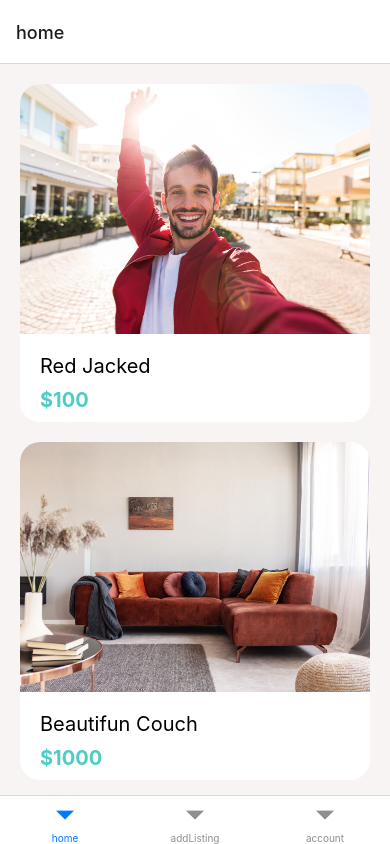
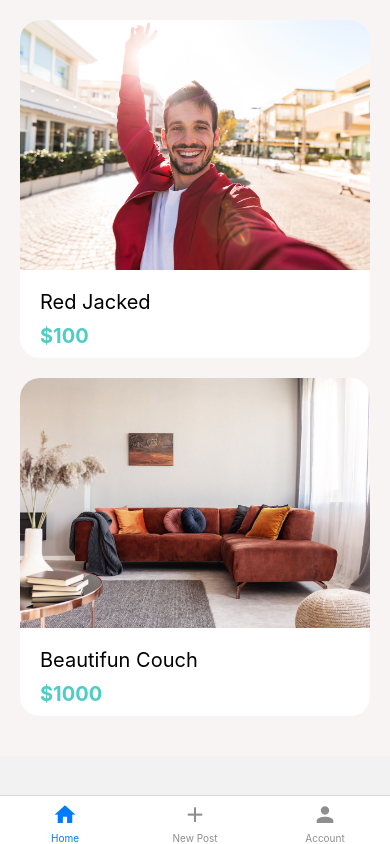
Before and after one commit to Varunvaru524/Done-With-It, a React Native app: screen / in a window 390 px wide. Built offline with nearby package versions, Linux system fonts and the light colour scheme.

Commit message:
Built tab navigation

```diff
--- a/src/routes/TabNavigationRoute.jsx
+++ b/src/routes/TabNavigationRoute.jsx
@@ -1,6 +1,6 @@
 import React, { Component } from 'react';
-import { View, Text, StyleSheet } from 'react-native';
 import {createBottomTabNavigator} from '@react-navigation/bottom-tabs'
+import {MaterialCommunityIcons} from '@expo/vector-icons'
 import AccountPage from '../Pages/AccountPage';
 import ListingsPage from '../Pages/ListingsPage';
 
@@ -10,10 +10,31 @@ const Tab = createBottomTabNavigator()
 class TabNavigationRoute extends Component {
   render() {
     return (
-      <Tab.Navigator>
-        <Tab.Screen name='home' component={ListingsPage}/>
-        <Tab.Screen name='addListing' component={ListingsPage}/>
-        <Tab.Screen name='account' component={AccountPage}/>
+      <Tab.Navigator screenOptions={{headerShown:false,}}>
+        <Tab.Screen
+        name='home'
+        component={ListingsPage}
+        options={()=>({
+          title:'Home',
+          tabBarIcon:({color, size})=><MaterialCommunityIcons name='home' color={color} size={size}/>
+        })}
+        />
+        <Tab.Screen
+        name='addNewListing'
+        component={ListingsPage}
+        options={()=>({
+          title:'New Post',
+          tabBarIcon:({color, size})=><MaterialCommunityIcons name='plus' color={color} size={size}/>
+        })}
+        />
+        <Tab.Screen
+        name='account'
+        component={AccountPage}
+        options={()=>({
+          title:'Account',
+          tabBarIcon:({color, size})=><MaterialCommunityIcons name='account' color={color} size={size}/>
+        })}
+        />
       </Tab.Navigator>
     );
   }
```
